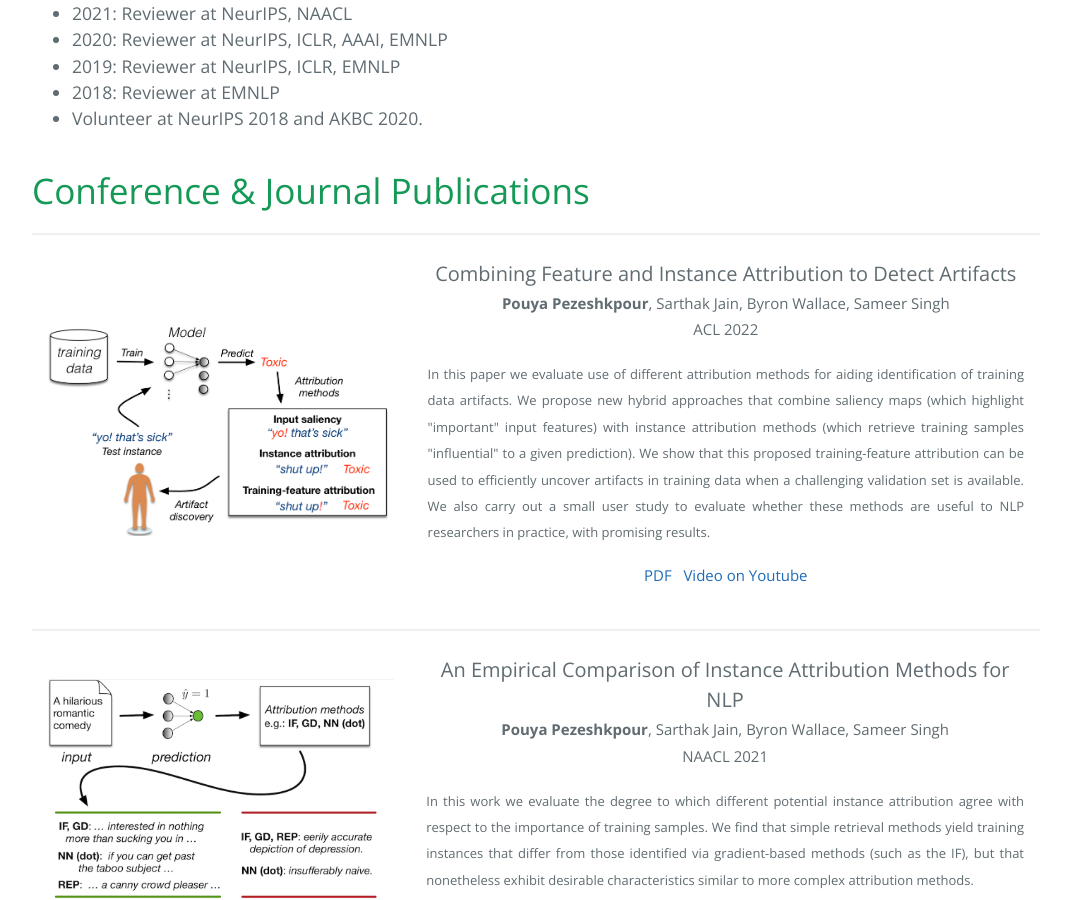
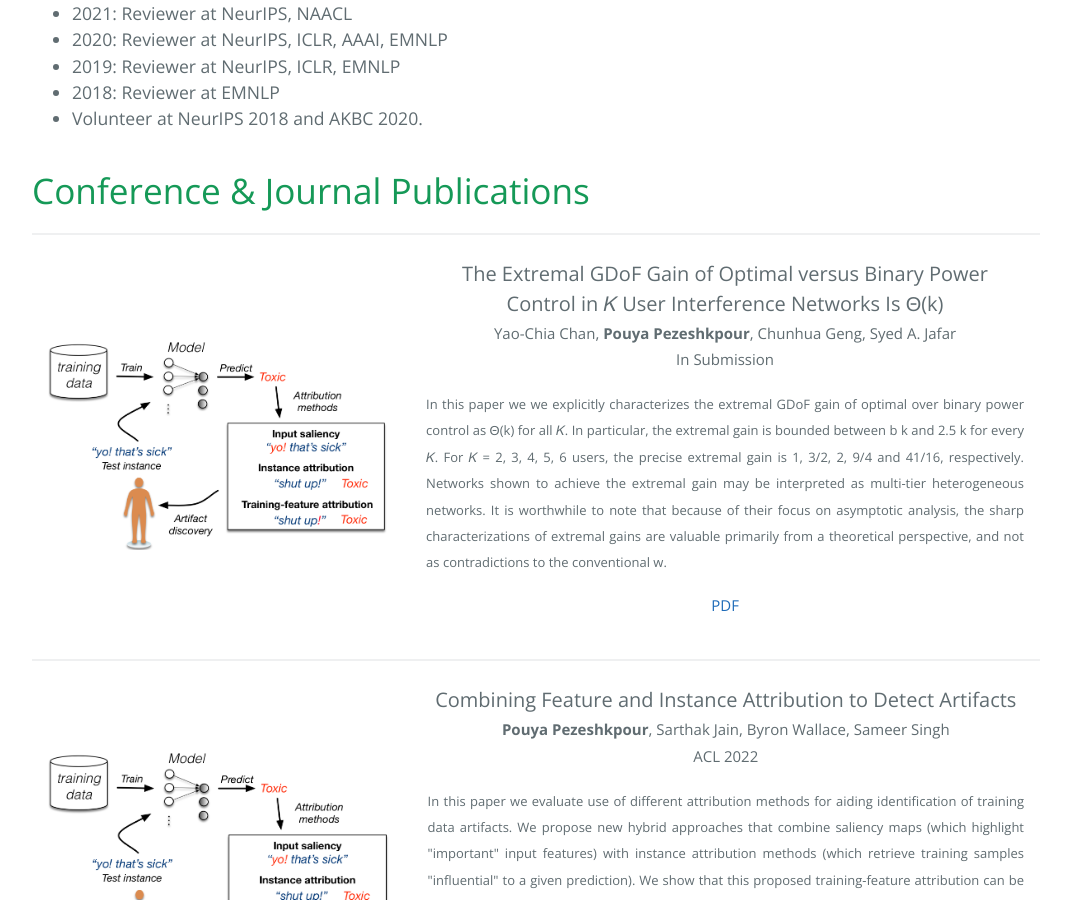
Before and after one commit to pouyapez/pouyapez.github.io, a Jekyll site: the page built from index.md, in a window 1280 px wide and 900 px high, scrolled down 1167 px. Shown: the whole window, without its empty margins (104-1175 px from the left). Built offline with Jekyll 4.4.1, drawn with Linux system fonts in a browser that asks for light colours.

Commit message:
Update index.md

```diff
--- a/index.md
+++ b/index.md
@@ -43,6 +43,32 @@ layout: default
 
 # Conference & Journal Publications
 * * *
+
+<div class="menu-container noselect">
+   <table class="content-table">
+    <col width="500px" />
+    <col width="800px" />
+      <tr>
+        <td>
+          <img class="left-align image noselect" src="/images/artifact.png" width="1000">
+        </td>
+        <td>
+          <p class="text cright-align text-large add-top-margin" style="width:100%;" align="center">
+              <font style="font-size:20px">The Extremal GDoF Gain of Optimal versus Binary Power Control in 𝐾 User Interference Networks Is Θ(<h:sqrt>k</h:sqrt>)</font><br>
+              <font style="font-size:15px">Yao-Chia Chan, <b>Pouya Pezeshkpour</b>, Chunhua Geng, Syed A. Jafar<br>
+              In Submission</font><br>
+             </p><p align="justify"> <font style="font-size:13px">In this paper we  we explicitly characterizes the extremal GDoF gain of optimal over binary power control as Θ(<h:sqrt>k</h:sqrt>) for all 𝐾. In particular, the extremal gain is bounded between b
+<h:sqrt>k</h:sqrt> and 2.5 <h:sqrt>k</h:sqrt> for every 𝐾. For 𝐾 = 2, 3, 4, 5, 6 users, the precise extremal gain is 1, 3/2, 2, 9/4 and 41/16, respectively. Networks shown to achieve the extremal gain may be interpreted as multi-tier heterogeneous networks. It is worthwhile to note that because of their focus on asymptotic analysis, the sharp characterizations of extremal gains are valuable primarily from a theoretical perspective, and not as contradictions to the conventional w. </font><br></p>
+                      <p align="center">
+             <font style="font-size:15px"><a href="https://arxiv.org/pdf/2205.02216.pdf">PDF</a></font>
+             </p>
+        </td>
+      </tr>
+   </table>
+</div>
+
+* * *
+
 
 <div class="menu-container noselect">
    <table class="content-table">
```
